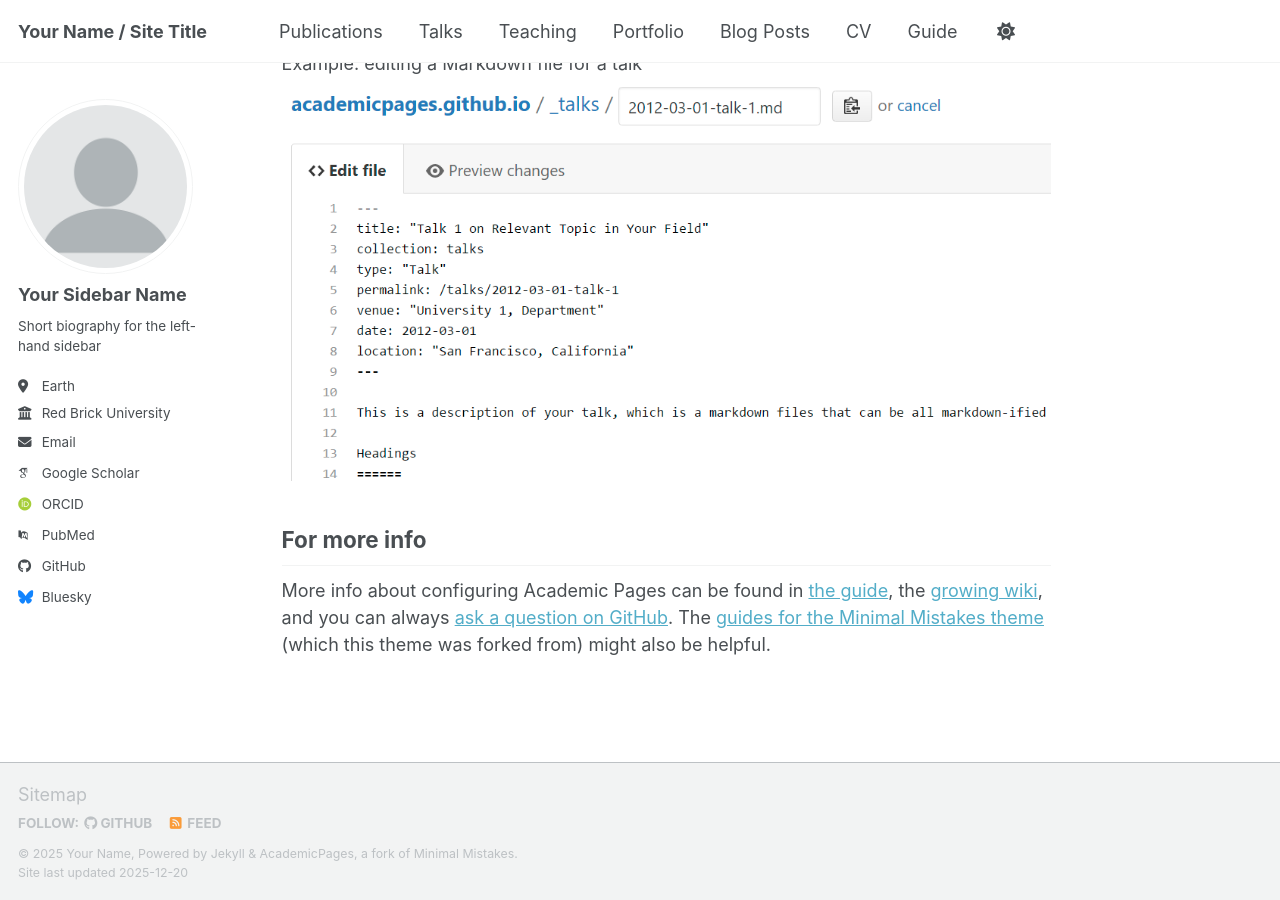
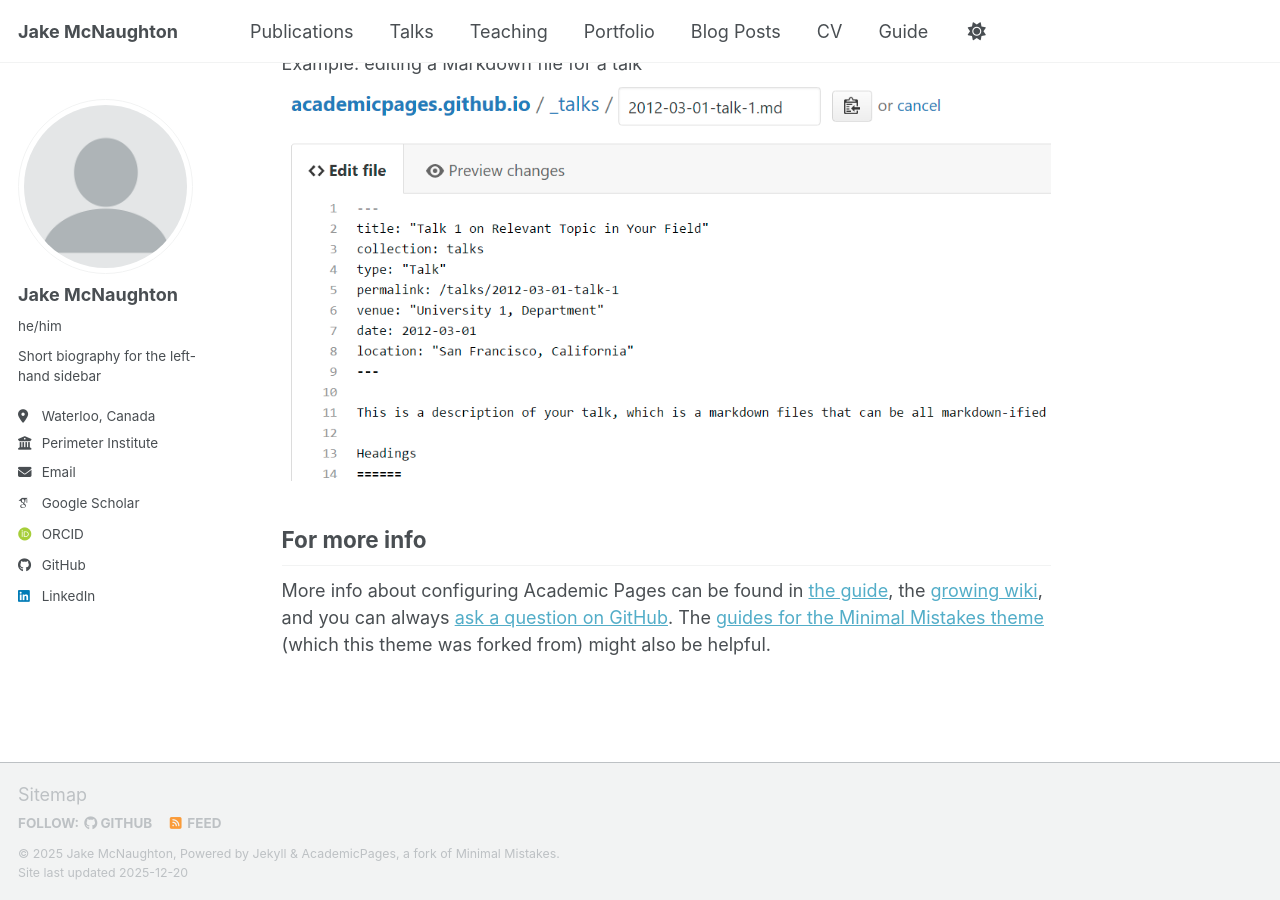
Before and after one commit to jakemcnaughton/jakemcnaughton.github.io, a Jekyll site: the page built from _pages/about.md, in a window 1280 px wide and 900 px high, scrolled down 2718 px. Built offline with Jekyll 4.4.1, drawn with Linux system fonts in a browser that asks for light colours; some web fonts are replaced; a script bundle is joined from its source files by our own code; library files that are not in the unit come from our copies.

Commit message:
Personalised

```diff
--- a/_config.yml
+++ b/_config.yml
@@ -9,14 +9,14 @@
 # Basic Site Settings
 locale                   : "en-US"
 site_theme               : "default" # Currently available options are "default", "air"
-title                    : "Your Name / Site Title"
+title                    : "Jake McNaughton"
 title_separator          : "-"
-name                     : &name "Your Name"
-description              : &description "Your Name's academic portfolio"   # Update this with a general description of your site, this is the default if not overridden by a page
-url                      : https://academicpages.github.io # The base hostname & protocol for your site e.g. "https://[your GitHub username].github.io",
+name                     : &name "Jake McNaughton"
+description              : &description "Jake McNaughton's Academic Portfolio"   # Update this with a general description of your site, this is the default if not overridden by a page
+url                      : https://jakemcnaughton.github.io # The base hostname & protocol for your site e.g. "https://[your GitHub username].github.io",
                                                            # or if you already have some other page hosted on Github then use "https://[your GitHub username].github.io/[Your Repo Name]"
 baseurl                  : "" # the subpath of your site, e.g. "/blog"
-repository               : "academicpages/academicpages.github.io"
+repository               : "jakemcnaughton/jakemcnaughton.github.io"
 
 # Site Author - The following control what appear as part of the author content on the side bar.
 #               If a field is blank the icon and link will not appear, otherwise it will be shown.
@@ -24,24 +24,24 @@ repository               : "academicpages/academicpages.github.io"
 author:
   # Biographic information
   avatar           : "profile.png"
-  name             : "Your Sidebar Name"
-  pronouns         : # example: "she/her"
+  name             : "Jake McNaughton"
+  pronouns         : "he/him"# example: "she/her"
   bio              : "Short biography for the left-hand sidebar"
-  location         : "Earth"
-  employer         : "Red Brick University"
+  location         : "Waterloo, Canada"
+  employer         : "Perimeter Institute"
   uri              : # URL
-  email            : "none@example.org"
+  email            : "jmcnaughton@perimeterinstitute.ca"
 
   # Academic websites
   academia         : # URL
   arxiv            : # URL - Update with the correct link to your profile
-  googlescholar    : "https://scholar.google.com/citations?user=PS_CX0AAAAAJ"
+  googlescholar    : "https://scholar.google.com/citations?user=RdzTNUEAAAAJ&hl=en"
   inspire-hep      : # URL
   impactstory      : # URL
-  orcid            : "https://orcid.org/yourorcidurl"
+  orcid            : "https://orcid.org/0000-0002-7423-8113"
   semantic         : # URL
   ssrn             : # URL
-  pubmed           : "https://www.ncbi.nlm.nih.gov/pubmed/?term=john+snow"
+  pubmed           : # URL
   researchgate     : # URL
   scopus           : # URL
   zotero           : # URL
@@ -51,13 +51,13 @@ author:
   bitbucket        : # Username - Update with your username on the site
   codepen          : # Username
   dribbble         : # Username
-  github           : "academicpages"
+  github           : "https://github.com/jakemcnaughton"
   kaggle           : # Username
   stackoverflow    : # User number or user number and name (i.e., use "1" or "1/jeff-atwood")
 
   # Social media
   artstation       : # Username
-  bluesky          : "bsky.app" # Replace this with you Bluesky username
+  bluesky          : # URL "bsky.app" # Replace this with you Bluesky username
   facebook         : # Username
   flickr           : # Username
   foursquare       : # Username
@@ -66,7 +66,7 @@ author:
   keybase          : # Username
   instagram        : # Username
   lastfm           : # Username
-  linkedin         : # Username
+  linkedin         : "https://www.linkedin.com/in/jake-mcnaughton-451769143/"
   mastodon         : # URL
   medium           : # URL
   pinterest        : # Username
```
